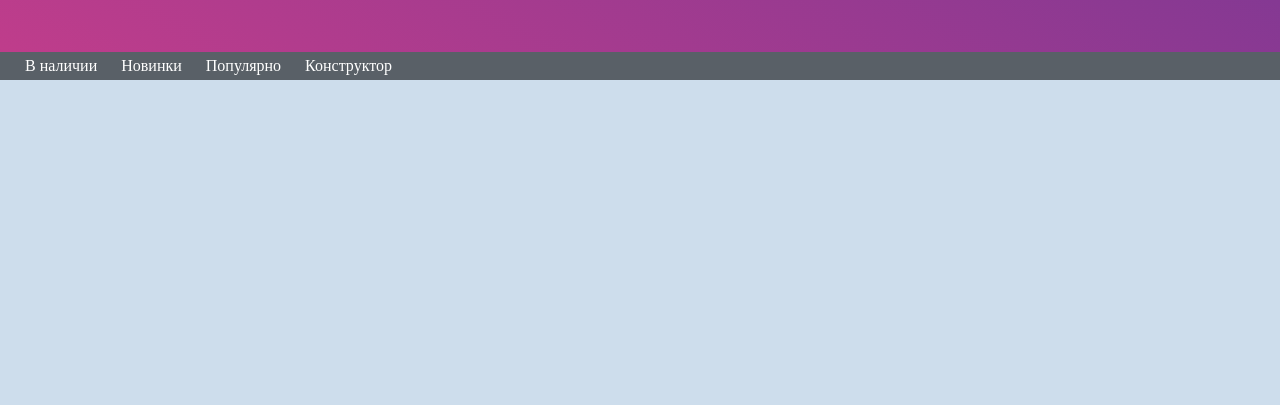
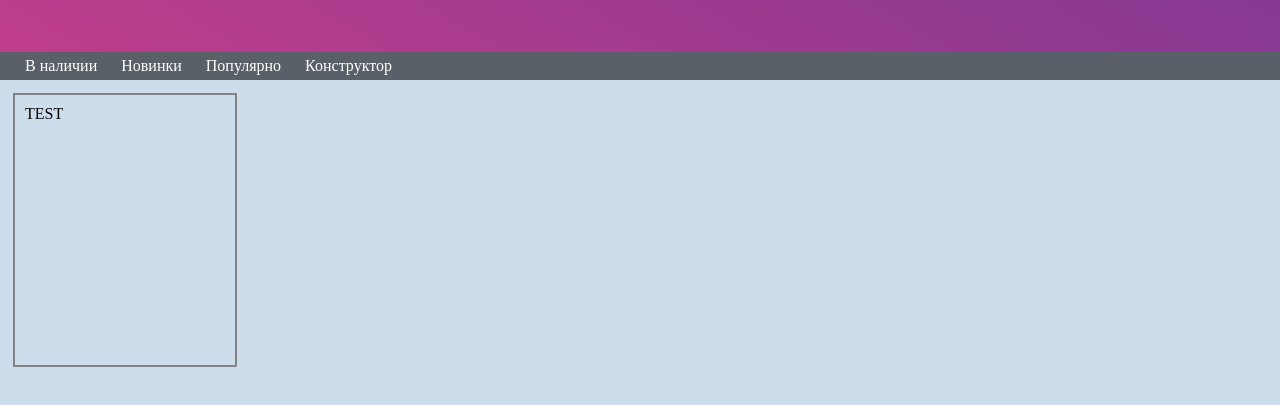
Before and after one commit to FedorTrain/softpajamas.ru, a website: page index.html in a window 1280 px wide. Shown: the part 103-508 px from the top of the page. Drawn offline with Linux system fonts and the light colour scheme.

Commit message:
Test with JS

```diff
--- a/config/routes.js
+++ b/config/routes.js
@@ -4,7 +4,8 @@ const authMiddleware = require('../app/middleware/auth');
 
 module.exports = (app) => {
   //products
-  app.get('/products', authMiddleware, products.getAll);
+  app.get('/products', products.getAll);
+  app.get('/products/:id', products.getOne);
   app.post('/products', authMiddleware, products.create);
   app.put('/products/:id', authMiddleware, products.update);
   app.delete('/products/:id', authMiddleware, products.remove);
--- a/javascript/script.js
+++ b/javascript/script.js
@@ -1,4 +1,9 @@
+var f = "TEST";
+
 $('document').ready(function() {
+  $('#content').append(`<div class="product"> ${f} </div>`);
+
+
   $('#new').click(function() {
     $('#content').append('<p>We dont have news!</p>');
   });
@@ -12,4 +17,6 @@ $('document').ready(function() {
     $('#content').append('<p>We are not popular!</p>');
   });
 
+
+
 });
--- a/styles/style.css
+++ b/styles/style.css
@@ -33,3 +33,12 @@ body {
 #content {
   padding: 5px; /* Поля вокруг текста */
 }
+
+.product {
+  margin: 10px;
+  padding: 10px;
+  height: 250px;
+  width: 200px;
+  outline: #848484 solid 2px;
+
+}
```
Also changed, not shown: app/controllers/products.js (+8 -0 lines), index.html (+4 -7 lines).
